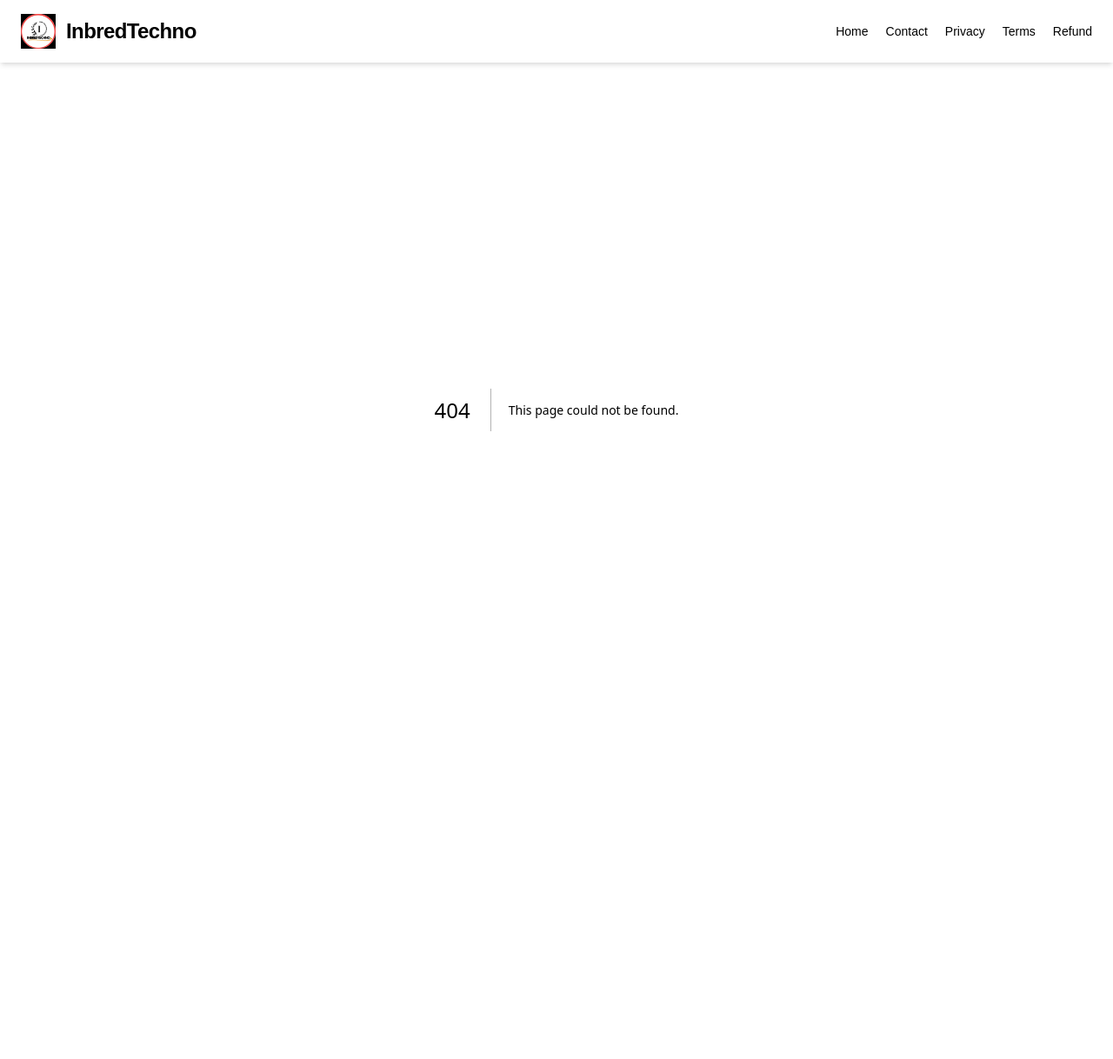
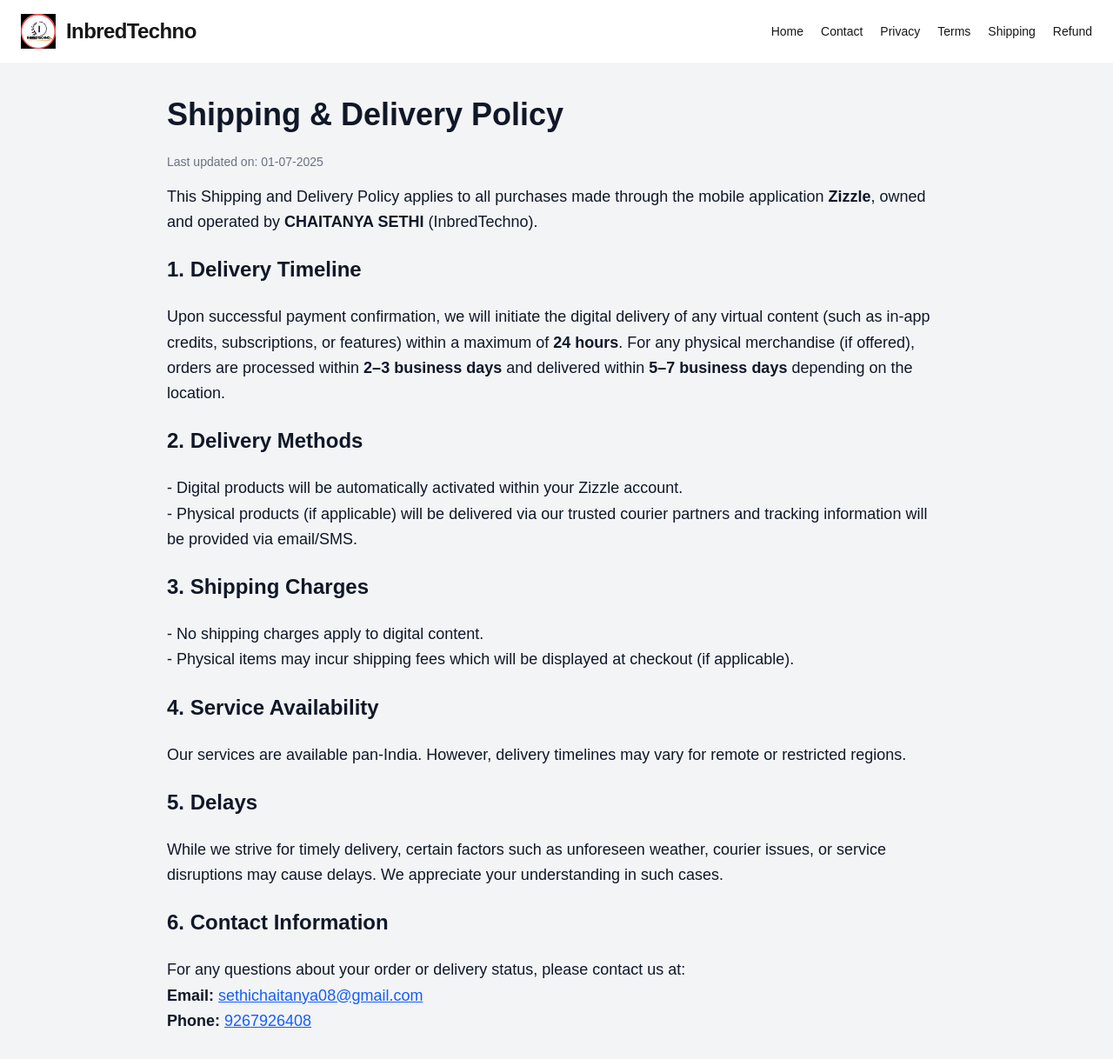
Before and after one commit to sethi12/InbredTechno, a Next.js app: page /ShippingDelivery in a window 1280 px wide. Before the commit this address had no page. Shown: the top 1218 px of the page at 87% size. Before the commit the page ends 872 px from the top, so only its background shows below. Built offline with nearby package versions, Linux system fonts and the light colour scheme.

Commit message:
Add Shipping & Delivery Policy page

```diff
--- /dev/null
+++ b/src/app/ShippingDelivery/page.jsx
@@ -0,0 +1,59 @@
+'use client';
+import Head from 'next/head';
+
+export default function ShippingDeliveryPolicy() {
+  return (
+    <>
+      <Head>
+        <title>Shipping & Delivery Policy | InbredTechno</title>
+      </Head>
+      <main className="min-h-screen bg-gray-100 dark:bg-gray-900 text-gray-900 dark:text-white px-6 py-10 font-sans">
+        <div className="max-w-4xl mx-auto">
+          <h1 className="text-4xl font-bold mb-6">Shipping & Delivery Policy</h1>
+
+          <p className="text-sm text-gray-500 dark:text-gray-400 mb-4">Last updated on: 01-07-2025</p>
+
+          <div className="space-y-6 leading-relaxed text-lg">
+            <p>
+              This Shipping and Delivery Policy applies to all purchases made through the mobile application <strong>Zizzle</strong>, owned and operated by <strong>CHAITANYA SETHI</strong> (InbredTechno).
+            </p>
+
+            <h2 className="text-2xl font-semibold mt-6">1. Delivery Timeline</h2>
+            <p>
+              Upon successful payment confirmation, we will initiate the digital delivery of any virtual content (such as in-app credits, subscriptions, or features) within a maximum of <strong>24 hours</strong>. For any physical merchandise (if offered), orders are processed within <strong>2–3 business days</strong> and delivered within <strong>5–7 business days</strong> depending on the location.
+            </p>
+
+            <h2 className="text-2xl font-semibold mt-6">2. Delivery Methods</h2>
+            <p>
+              - Digital products will be automatically activated within your Zizzle account.<br />
+              - Physical products (if applicable) will be delivered via our trusted courier partners and tracking information will be provided via email/SMS.
+            </p>
+
+            <h2 className="text-2xl font-semibold mt-6">3. Shipping Charges</h2>
+            <p>
+              - No shipping charges apply to digital content.<br />
+              - Physical items may incur shipping fees which will be displayed at checkout (if applicable).
+            </p>
+
+            <h2 className="text-2xl font-semibold mt-6">4. Service Availability</h2>
+            <p>
+              Our services are available pan-India. However, delivery timelines may vary for remote or restricted regions.
+            </p>
+
+            <h2 className="text-2xl font-semibold mt-6">5. Delays</h2>
+            <p>
+              While we strive for timely delivery, certain factors such as unforeseen weather, courier issues, or service disruptions may cause delays. We appreciate your understanding in such cases.
+            </p>
+
+            <h2 className="text-2xl font-semibold mt-6">6. Contact Information</h2>
+            <p>
+              For any questions about your order or delivery status, please contact us at:<br />
+              <strong>Email:</strong> <a href="mailto:sethichaitanya08@gmail.com" className="text-blue-600 underline">sethichaitanya08@gmail.com</a><br />
+              <strong>Phone:</strong> <a href="tel:9267926408" className="text-blue-600 underline">9267926408</a>
+            </p>
+          </div>
+        </div>
+      </main>
+    </>
+  );
+}
--- a/src/app/components/navbar.jsx
+++ b/src/app/components/navbar.jsx
@@ -14,6 +14,7 @@ export default function Navbar() {
         <Link href="/contact" className="hover:text-blue-600">Contact</Link>
         <Link href="/PrivacyPolicy" className="hover:text-blue-600">Privacy</Link>
         <Link href="/TermsAndConditionPolicy" className="hover:text-blue-600">Terms</Link>
+         <Link href="/ShippingDelivery" className="hover:text-blue-600">Shipping</Link>
         <Link href="/RefundAndCancelation" className="hover:text-blue-600">Refund</Link>
       </nav>
     </header>
```
